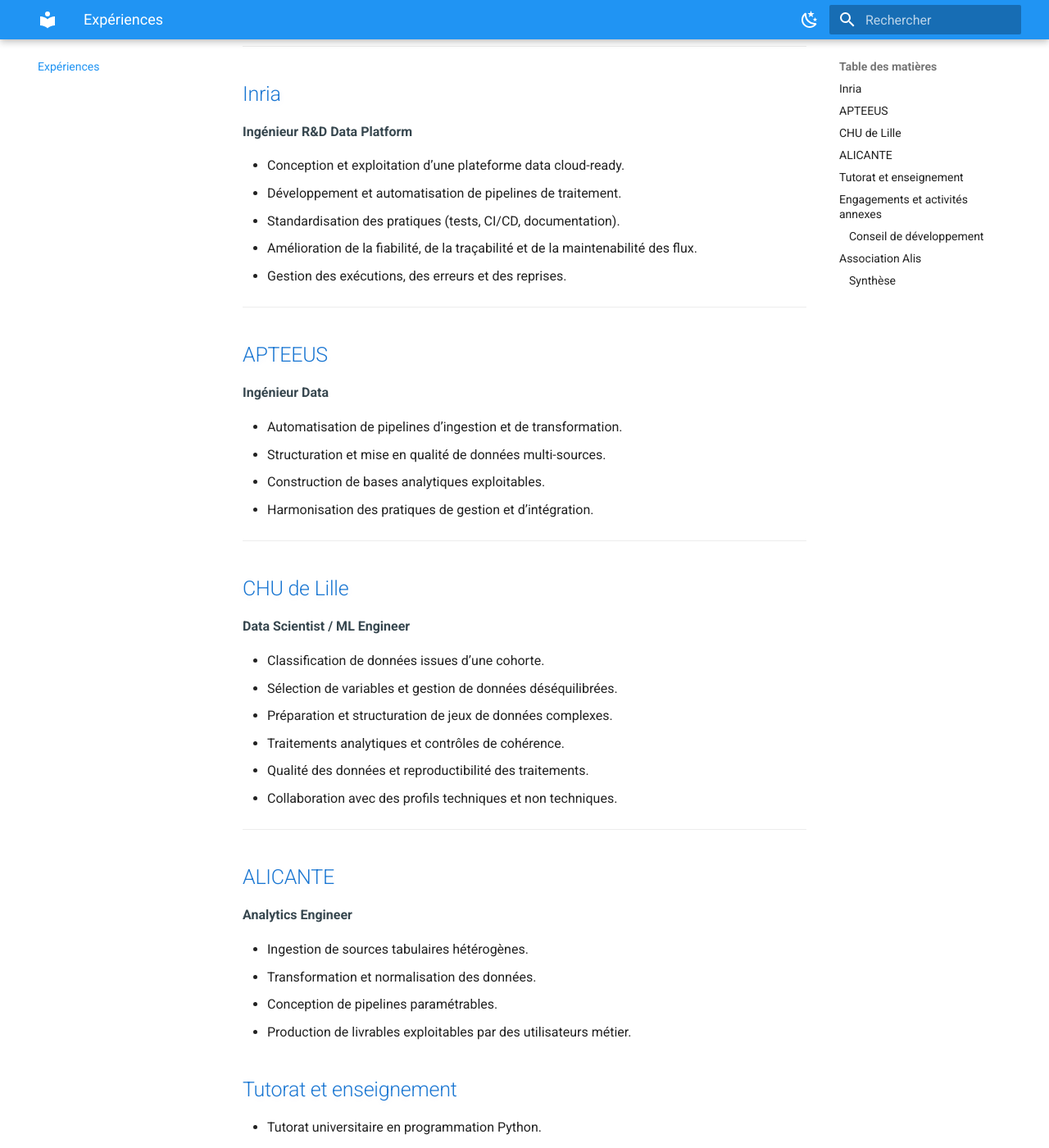
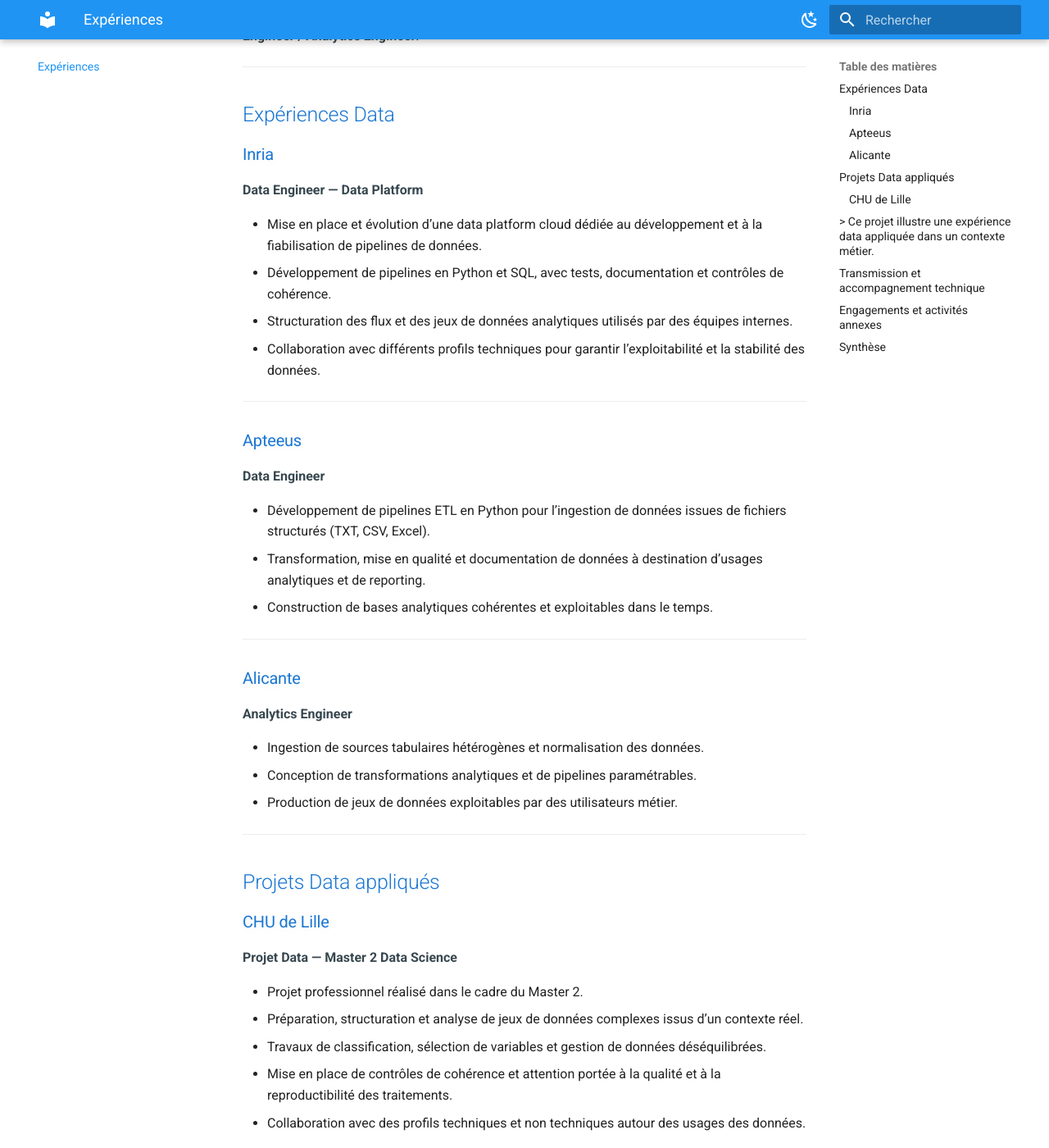
Before and after one commit to y-ikli/portfolio, an MkDocs documentation site: the page built from docs/experiences.md, in a window 1280 px wide and 1400 px high, scrolled down 248 px. Shown: the whole window at 82% size. Built offline with MkDocs 1.6.1 and Material for MkDocs 9.7.7, drawn with Linux system fonts in a browser that asks for light colours; some of the changed text lies outside the part shown.

Commit message:
update expereinces

```diff
--- a/docs/experiences.md
+++ b/docs/experiences.md
@@ -1,66 +1,70 @@
 <h1 style="color:#fb8c00;font-weight:700;">Expériences</h1>
 
-Cette page présente mes expériences sous l’angle des **responsabilités data** et des **activités transverses** pertinentes pour des rôles de **Data Engineer / Analytics Engineer**.
+
+
+Cette page présente mes expériences sous l’angle des **responsabilités data**, de la **construction de pipelines** et de la **mise à disposition de données exploitables**, dans une logique orientée **Data Engineer / Analytics Engineer**.
 
 ---
 
-## Inria
-**Ingénieur R&D Data Platform**
+## Expériences Data
 
-- Conception et exploitation d’une plateforme data cloud-ready.
-- Développement et automatisation de pipelines de traitement.
-- Standardisation des pratiques (tests, CI/CD, documentation).
-- Amélioration de la fiabilité, de la traçabilité et de la maintenabilité des flux.
-- Gestion des exécutions, des erreurs et des reprises.
+### Inria
+**Data Engineer — Data Platform**
+
+- Mise en place et évolution d’une data platform cloud dédiée au développement et à la fiabilisation de pipelines de données.
+- Développement de pipelines en Python et SQL, avec tests, documentation et contrôles de cohérence.
+- Structuration des flux et des jeux de données analytiques utilisés par des équipes internes.
+- Collaboration avec différents profils techniques pour garantir l’exploitabilité et la stabilité des données.
 
 ---
 
-## APTEEUS
-**Ingénieur Data**
+### Apteeus
+**Data Engineer**
 
-- Automatisation de pipelines d’ingestion et de transformation.
-- Structuration et mise en qualité de données multi-sources.
-- Construction de bases analytiques exploitables.
-- Harmonisation des pratiques de gestion et d’intégration.
+- Développement de pipelines ETL en Python pour l’ingestion de données issues de fichiers structurés (TXT, CSV, Excel).
+- Transformation, mise en qualité et documentation de données à destination d’usages analytiques et de reporting.
+- Construction de bases analytiques cohérentes et exploitables dans le temps.
 
 ---
 
-## CHU de Lille
-**Data Scientist / ML Engineer**
+### Alicante
+**Analytics Engineer**
 
-- Classification de données issues d’une cohorte.
-- Sélection de variables et gestion de données déséquilibrées.
-- Préparation et structuration de jeux de données complexes.
-- Traitements analytiques et contrôles de cohérence.
-- Qualité des données et reproductibilité des traitements.
-- Collaboration avec des profils techniques et non techniques.
+- Ingestion de sources tabulaires hétérogènes et normalisation des données.
+- Conception de transformations analytiques et de pipelines paramétrables.
+- Production de jeux de données exploitables par des utilisateurs métier.
 
 ---
 
-## ALICANTE
-**Analytics Engineer**
+## Projets Data appliqués
 
-- Ingestion de sources tabulaires hétérogènes.
-- Transformation et normalisation des données.
-- Conception de pipelines paramétrables.
-- Production de livrables exploitables par des utilisateurs métier.
+### CHU de Lille
+**Projet Data — Master 2 Data Science**
 
-## Tutorat et enseignement
+- Projet professionnel réalisé dans le cadre du Master 2.
+- Préparation, structuration et analyse de jeux de données complexes issus d’un contexte réel.
+- Travaux de classification, sélection de variables et gestion de données déséquilibrées.
+- Mise en place de contrôles de cohérence et attention portée à la qualité et à la reproductibilité des traitements.
+- Collaboration avec des profils techniques et non techniques autour des usages des données.
+
+> Ce projet illustre une expérience data appliquée dans un contexte métier.
+---
+
+## Transmission et accompagnement technique
+
 - Tutorat universitaire en programmation Python.
-- Enseignement à l’école primaire, au collège et au lycée (NSI).
-- Vulgarisation de concepts techniques pour des publics variés.
+- Vulgarisation de concepts techniques auprès de publics non spécialisés.
+- Accompagnement et transmission de bonnes pratiques autour du code et des données.
 
 ---
 
 ## Engagements et activités annexes
 
-### Conseil de développement
-**Métropole Européenne de Lille**
-
+**Conseil de développement — Métropole Européenne de Lille**
 - Participation à des groupes de travail et ateliers thématiques.
 - Travail collaboratif avec des acteurs institutionnels et associatifs.
 
-## Association Alis
+**Association Alis**
 **Conseiller — Promotion du logiciel libre**
 
 - Contribution à des initiatives de diffusion du logiciel libre.
@@ -69,11 +73,11 @@
 
 ---
 
-### Synthèse
-Ces expériences illustrent :
+## Synthèse
 
-- la conception et l’exploitation de plateformes et de pipelines data.
-- la structuration et la transformation de données pour l’analyse.
-- la capacité à expliquer, transmettre et vulgariser le savoir auprès de profils techniques et non techniques.
-- la formation au sein de l’équipe et l’accompagnement de stagiaires et alternants.
-- une attention constante à la qualité, à la fiabilité et à la maintenabilité.
+Ces expériences mettent en évidence :
+
+- la conception et l’exploitation de plateformes et de pipelines data,
+- la structuration et la transformation de données à des fins analytiques,
+- la capacité à documenter, fiabiliser et rendre exploitables des jeux de données,
+- une pratique régulière de la collaboration et de la transmission technique.
```
